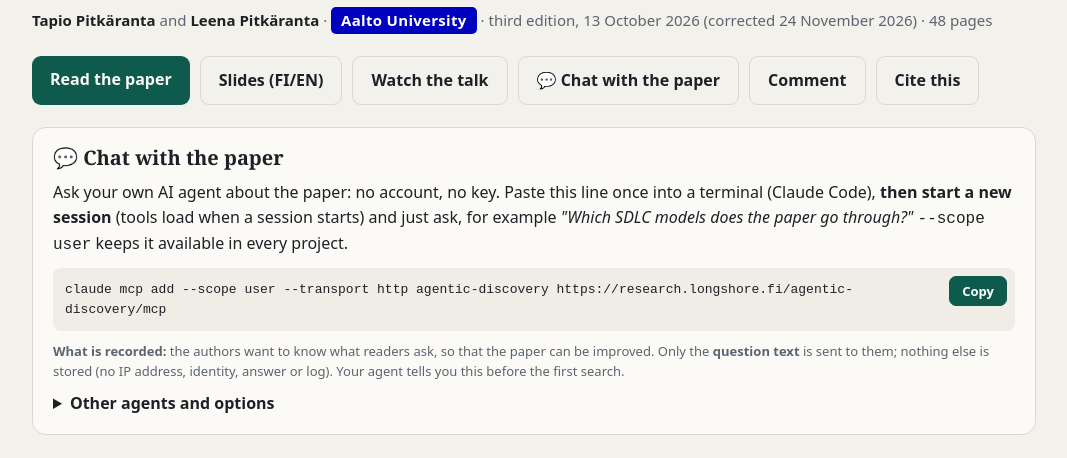
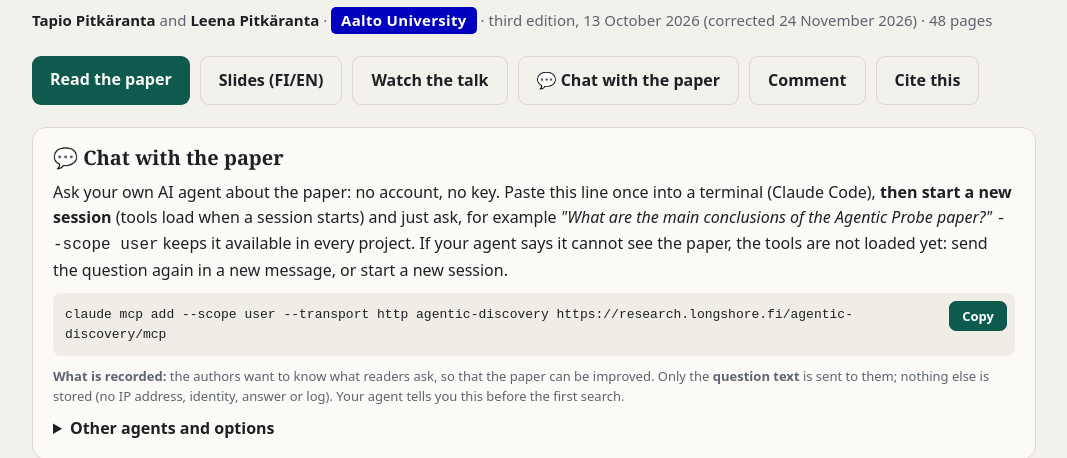
Before and after one commit to longshoreforrest/publications, a plain HTML site: page agentic-discovery/index.html in a window 1280 px wide. Shown: the part 256-714 px from the top of the page, without its empty margins (106-1173 px from the left). Drawn offline with Linux system fonts and the light colour scheme.

Commit message:
agentic-discovery: overview page: example question names the paper; hint if the agent cannot see the paper yet

```diff
--- a/agentic-discovery/index.html
+++ b/agentic-discovery/index.html
@@ -59,7 +59,7 @@ footer{margin-top:34px;color:var(--mute);font-size:13px;border-top:1px solid var
 
 <section class="panel" id="chat" style="margin-top:22px">
   <h2>💬 Chat with the paper</h2>
-  <p style="margin:0 0 10px">Ask your own AI agent about the paper: no account, no key. Paste this line once into a terminal (Claude Code), <b>then start a new session</b> (tools load when a session starts) and just ask, for example <i>"Which SDLC models does the paper go through?"</i> <code>--scope user</code> keeps it available in every project.</p>
+  <p style="margin:0 0 10px">Ask your own AI agent about the paper: no account, no key. Paste this line once into a terminal (Claude Code), <b>then start a new session</b> (tools load when a session starts) and just ask, for example <i>"What are the main conclusions of the Agentic Probe paper?"</i> <code>--scope user</code> keeps it available in every project. If your agent says it cannot see the paper, the tools are not loaded yet: send the question again in a new message, or start a new session.</p>
   <div class="cbox"><button class="copy" id="cpchat">Copy</button><pre id="chatcmd">claude mcp add --scope user --transport http agentic-discovery https://research.longshore.fi/agentic-discovery/mcp</pre></div>
   <p class="cap" style="margin-top:10px"><b>What is recorded:</b> the authors want to know what readers ask, so that the paper can be improved. Only the <b>question text</b> is sent to them; nothing else is stored (no IP address, identity, answer or log). Your agent tells you this before the first search.</p>
   <details style="margin-top:10px"><summary><b>Other agents and options</b></summary>
```
